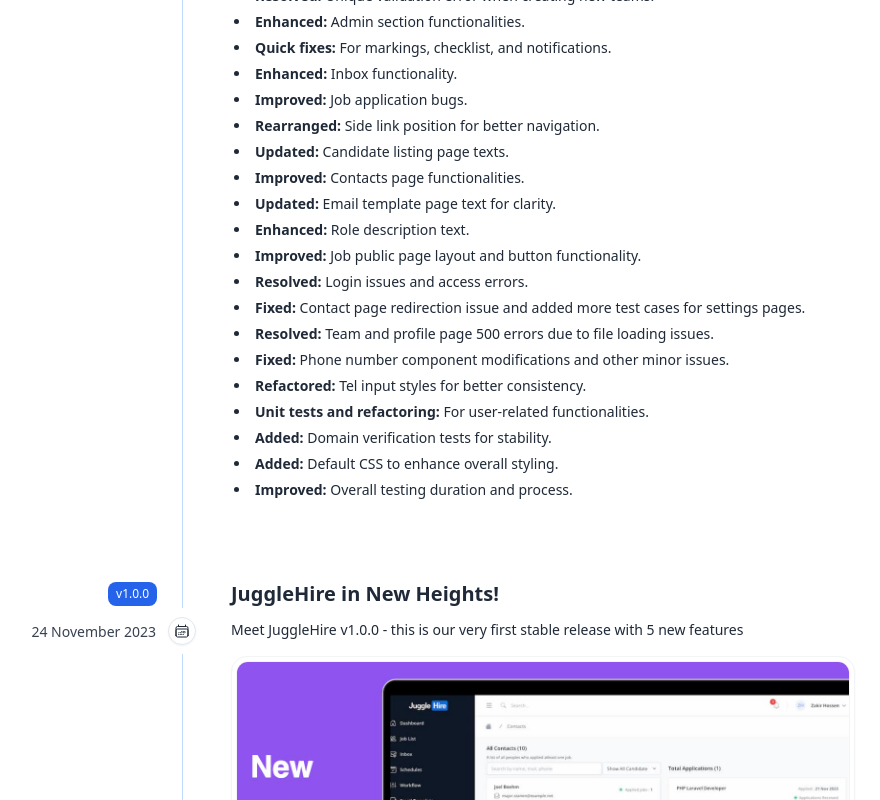
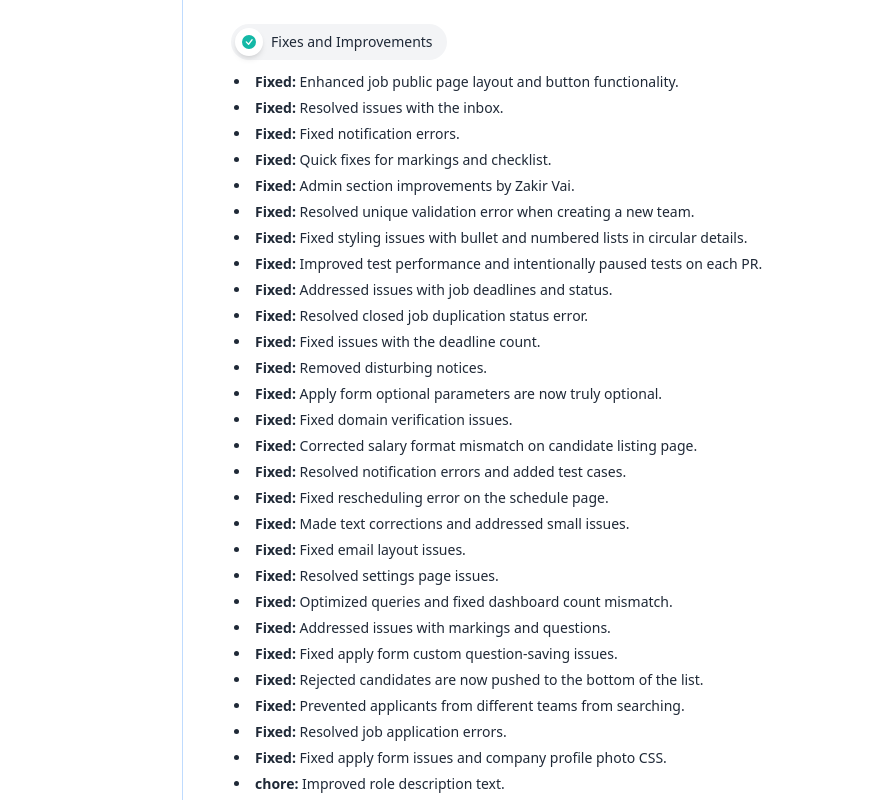
Before and after one commit to JuggleHire/jugglehire.com, a Nuxt app: page /changelog in a window 1280 px wide. Shown: the part 1160-1960 px from the top of the page, without its empty margins (233-1113 px from the left). Built offline with nearby package versions, Linux system fonts and the light colour scheme; what vue-datocms would draw is missing.

Commit message:
chore: updated change log for v0.7.0

```diff
--- a/pages/changelog.vue
+++ b/pages/changelog.vue
@@ -59,10 +59,10 @@
     {
         id: 110,
         title: "Continuous improvement for standard & stability",
-        description: "Meet JuggleHire v1.1.0 - daily updates making us more confident, we have 4 new features and regular improvements",
-        version: "v1.1.0",
-        date: '1 December 2023',
-        image: "screenshots/onboarding-ss.webp",
+        description: "Meet JuggleHire v0.7.0 - daily updates making us more confident, we have 4 new features and regular improvements",
+        version: "v0.7.0",
+        date: '12 December 2023',
+        image: "screenshots/jugglehire-v0.7.0.webp",
         features: [
             {
                 title: 'Multiple Email Invitations',
@@ -81,35 +81,83 @@
                 description: 'Implemented reminders for non-signed-up users within the next 3 days.',
             }
         ],
+        // improvements: [
+        //     { type: 'Improved', description: 'Bullet list or numbered list styling in circular details.' },
+        //     { type: 'Resolved', description: 'Unique validation error when creating new teams.' },
+        //     { type: 'Enhanced', description: 'Admin section functionalities.' },
+        //     { type: 'Quick fixes', description: 'For markings, checklist, and notifications.' },
+        //     { type: 'Enhanced', description: 'Inbox functionality.' },
+        //     { type: 'Improved', description: 'Job application bugs.' },
+        //     { type: 'Rearranged', description: 'Side link position for better navigation.' },
+        //     { type: 'Updated', description: 'Candidate listing page texts.' },
+        //     { type: 'Improved', description: 'Contacts page functionalities.' },
+        //     { type: 'Updated', description: 'Email template page text for clarity.' },
+        //     { type: 'Enhanced', description: 'Role description text.' },
+        //     { type: 'Improved', description: 'Job public page layout and button functionality.' },
+        //     { type: 'Resolved', description: 'Login issues and access errors.' },
+        //     { type: 'Fixed', description: 'Contact page redirection issue and added more test cases for settings pages.' },
+        //     { type: 'Resolved', description: 'Team and profile page 500 errors due to file loading issues.' },
+        //     { type: 'Fixed', description: 'Phone number component modifications and other minor issues.' },
+        //     { type: 'Refactored', description: 'Tel input styles for better consistency.' },
+        //     { type: 'Unit tests and refactoring', description: 'For user-related functionalities.' },
+        //     { type: 'Added', description: 'Domain verification tests for stability.' },
+        //     { type: 'Added', description: 'Default CSS to enhance overall styling.' },
+        //     { type: 'Improved', description: 'Overall testing duration and process.' },
+        // ]
         improvements: [
-            { type: 'Improved', description: 'Bullet list or numbered list styling in circular details.' },
-            { type: 'Resolved', description: 'Unique validation error when creating new teams.' },
-            { type: 'Enhanced', description: 'Admin section functionalities.' },
-            { type: 'Quick fixes', description: 'For markings, checklist, and notifications.' },
-            { type: 'Enhanced', description: 'Inbox functionality.' },
-            { type: 'Improved', description: 'Job application bugs.' },
-            { type: 'Rearranged', description: 'Side link position for better navigation.' },
-            { type: 'Updated', description: 'Candidate listing page texts.' },
-            { type: 'Improved', description: 'Contacts page functionalities.' },
-            { type: 'Updated', description: 'Email template page text for clarity.' },
-            { type: 'Enhanced', description: 'Role description text.' },
-            { type: 'Improved', description: 'Job public page layout and button functionality.' },
-            { type: 'Resolved', description: 'Login issues and access errors.' },
-            { type: 'Fixed', description: 'Contact page redirection issue and added more test cases for settings pages.' },
-            { type: 'Resolved', description: 'Team and profile page 500 errors due to file loading issues.' },
-            { type: 'Fixed', description: 'Phone number component modifications and other minor issues.' },
-            { type: 'Refactored', description: 'Tel input styles for better consistency.' },
-            { type: 'Unit tests and refactoring', description: 'For user-related functionalities.' },
-            { type: 'Added', description: 'Domain verification tests for stability.' },
-            { type: 'Added', description: 'Default CSS to enhance overall styling.' },
-            { type: 'Improved', description: 'Overall testing duration and process.' },
+            { type: 'Fixed', description: 'Enhanced job public page layout and button functionality.' },
+            { type: 'Fixed', description: 'Resolved issues with the inbox.' },
+            { type: 'Fixed', description: 'Fixed notification errors.' },
+            { type: 'Fixed', description: 'Quick fixes for markings and checklist.' },
+            { type: 'Fixed', description: 'Admin section improvements by Zakir Vai.' },
+            { type: 'Fixed', description: 'Resolved unique validation error when creating a new team.' },
+            { type: 'Fixed', description: 'Fixed styling issues with bullet and numbered lists in circular details.' },
+            { type: 'Fixed', description: 'Improved test performance and intentionally paused tests on each PR.' },
+            { type: 'Fixed', description: 'Addressed issues with job deadlines and status.' },
+            { type: 'Fixed', description: 'Resolved closed job duplication status error.' },
+            { type: 'Fixed', description: 'Fixed issues with the deadline count.' },
+            { type: 'Fixed', description: 'Removed disturbing notices.' },
+            { type: 'Fixed', description: 'Apply form optional parameters are now truly optional.' },
+            { type: 'Fixed', description: 'Fixed domain verification issues.' },
+            { type: 'Fixed', description: 'Corrected salary format mismatch on candidate listing page.' },
+            { type: 'Fixed', description: 'Resolved notification errors and added test cases.' },
+            { type: 'Fixed', description: 'Fixed rescheduling error on the schedule page.' },
+            { type: 'Fixed', description: 'Made text corrections and addressed small issues.' },
+            { type: 'Fixed', description: 'Fixed email layout issues.' },
+            { type: 'Fixed', description: 'Resolved settings page issues.' },
+            { type: 'Fixed', description: 'Optimized queries and fixed dashboard count mismatch.' },
+            { type: 'Fixed', description: 'Addressed issues with markings and questions.' },
+            { type: 'Fixed', description: 'Fixed apply form custom question-saving issues.' },
+            { type: 'Fixed', description: 'Rejected candidates are now pushed to the bottom of the list.' },
+            { type: 'Fixed', description: 'Prevented applicants from different teams from searching.' },
+            { type: 'Fixed', description: 'Resolved job application errors.' },
+            { type: 'Fixed', description: 'Fixed apply form issues and company profile photo CSS.' },
+            { type: 'chore', description: 'Improved role description text.' },
+            { type: 'chore', description: 'Updated job creation email texts.' },
+            { type: 'chore', description: 'Clarified email template page text.' },
+            { type: 'chore', description: 'Enhanced contacts page functionality.' },
+            { type: 'chore', description: 'Updated candidate listing page texts.' },
+            { type: 'chore', description: 'Improved side link positions.' },
+            { type: 'chore', description: 'Resolved job apply bugs.' },
+            { type: 'chore', description: 'Admin improvements with added components.' },
+            { type: 'chore', description: 'Improved page titles and text content.' },
+            { type: 'chore', description: 'Ordered jobs by status.' },
+            { type: 'chore', description: 'Fixed alignment and responsive issues.' },
+            { type: 'chore', description: 'Updated company setting labels.' },
+            { type: 'chore', description: '"Skip this now" linked to the candidate management page.' },
+            { type: 'chore', description: 'Updated dashboard content.' },
+            { type: 'chore', description: 'Made text corrections and left-aligned buttons.' },
+            { type: 'chore', description: 'Added job list to the dashboard.' },
+            { type: 'chore', description: 'Removed pre-selected options from job create forms.' },
+            { type: 'chore', description: 'Team invitation emails now include a single button.' },
+            { type: 'chore', description: 'Added local environment checks, fixed typos and fonts.' }
         ]
     },
     {
         id: 100,
         title: "JuggleHire in New Heights!",
-        description: "Meet JuggleHire v1.0.0 - this is our very first stable release with 5 new features",
-        version: "v1.0.0",
+        description: "Meet JuggleHire v0.1.0 - this is our very first release with 5 new features",
+        version: "v0.1.0",
         date: '24 November 2023',
         image: "screenshots/jugglehire-contact-ss.jpg",
         features: [
```
Also changed, not shown: public/screenshots/jugglehire-v0.7.0.webp (added), public/screenshots/onboarding-ss.webp (deleted).
